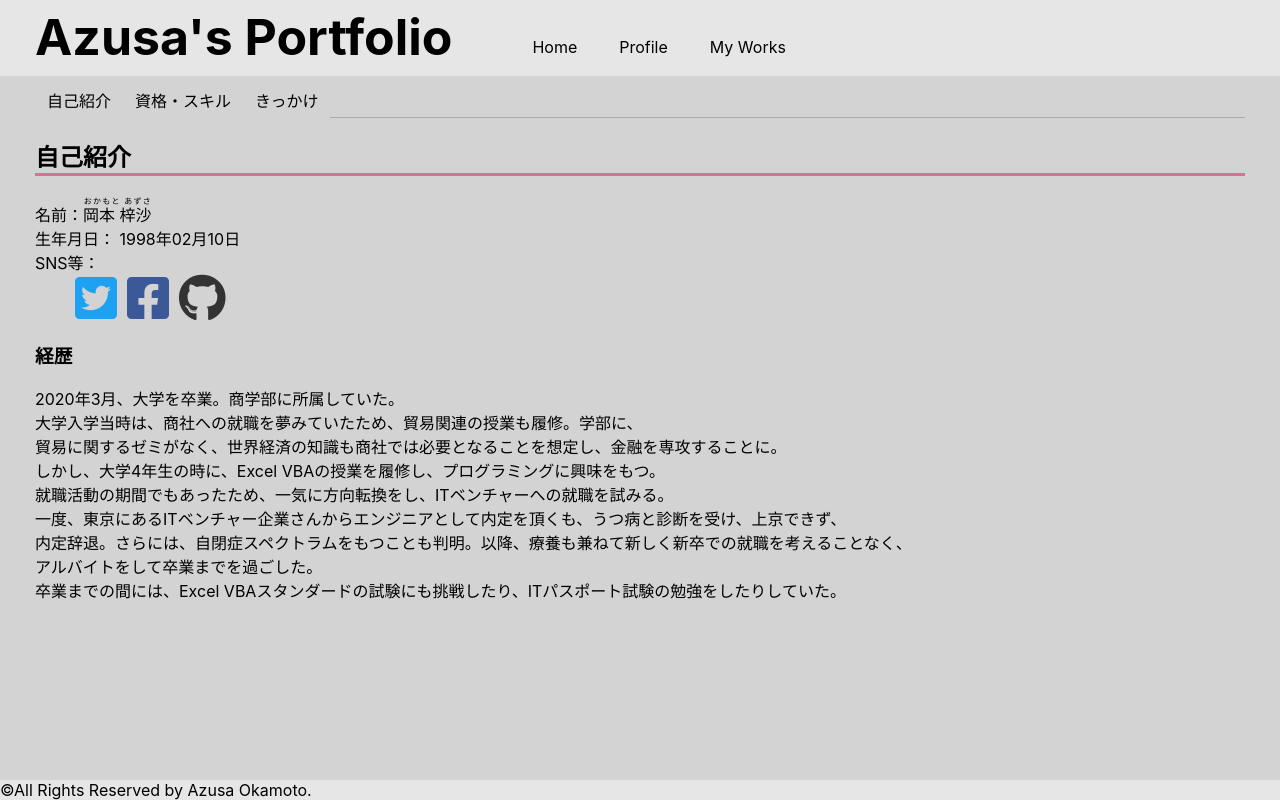
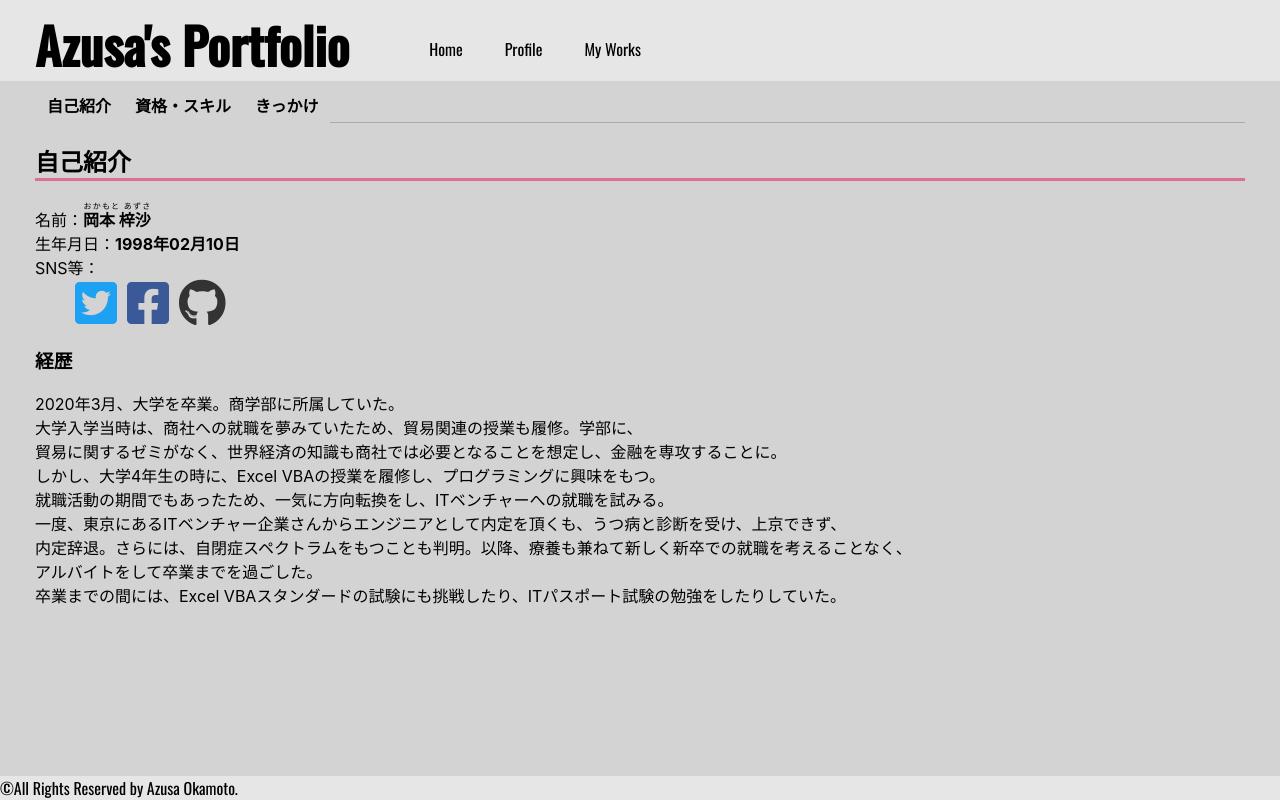
Before and after one commit to azufb/Portfolio, a React (Create React App) app in the folder portfolio/: page / in a window 1280 px wide. Both pictures are taken after a click on the tab "Profile". Built offline with nearby package versions, Linux system fonts and the light colour scheme.

Commit message:
google fontsを導入し、フォントを変更

```diff
--- a/portfolio/public/index.html
+++ b/portfolio/public/index.html
@@ -5,6 +5,7 @@
     <link rel="icon" href="%PUBLIC_URL%/favicon.ico" />
     <meta name="viewport" content="width=device-width, initial-scale=1" />
     <link rel="stylesheet" href="https://use.fontawesome.com/releases/v5.14.0/css/all.css" integrity="sha384-HzLeBuhoNPvSl5KYnjx0BT+WB0QEEqLprO+NBkkk5gbc67FTaL7XIGa2w1L0Xbgc" crossorigin="anonymous">
+    <link href="https://fonts.googleapis.com/css2?family=Oswald:wght@400;500&display=swap" rel="stylesheet">
     <meta name="theme-color" content="#000000" />
     <meta
       name="description"
--- a/portfolio/src/components/profile.js
+++ b/portfolio/src/components/profile.js
@@ -13,14 +13,14 @@ class Profile extends Component {
             <h2>自己紹介</h2>
             <span>名前：
                 <ruby>
-                    <rb>岡本 梓沙</rb>
+                    <rb className="myName">岡本 梓沙</rb>
                     <rp>(</rp>
                     <rt>おかもと あずさ</rt>
                     <rp>)</rp>
                 </ruby>
             </span><br></br>
             <span>生年月日：
-                1998年02月10日
+                <span className="myBirthday">1998年02月10日</span>
             </span><br></br>
             <span>SNS等：<br></br>
                 <a className="twitterIcon" href="https://twitter.com/azu_proglove" target="_blank" rel="noopener noreferrer"><i className="fab fa-twitter-square fa-3x" style={this.twitterLinkStyle}></i></a>
--- a/portfolio/src/index.css
+++ b/portfolio/src/index.css
@@ -24,5 +24,5 @@ footer {
 .copyright {
   margin-bottom: 0px;
   background-color: #e6e6e6;
-
+  font-family: 'Oswald', sans-serif;
 }
--- a/portfolio/src/main.js
+++ b/portfolio/src/main.js
@@ -17,17 +17,22 @@ class Main extends Component {
     mainTabStyle = {
         border: "none",
         paddingLeft: "30px",
-        backgroundColor: "#e6e6e6"
+        backgroundColor: "#e6e6e6",
+        fontFamily: "'Oswald', sans-serif"
     };
 
     tabStyle = {
         height: "24px",
         border: "0px",
-        backgroundColor: "#d3d3d3"
+        backgroundColor: "#d3d3d3",
+        fontFamily: "sans-serif",
+        fontWeight: "bold"
     };
 
     tabStyle2 = {
-        backgroundColor: "#d3d3d3"
+        backgroundColor: "#d3d3d3",
+        fontFamily: "sans-serif",
+        fontWeight: "bold"
     }
 
     render() {
--- a/portfolio/src/style.css
+++ b/portfolio/src/style.css
@@ -10,6 +10,7 @@ h1 {
     padding-left: 35px;
     text-align: center;
     font-size: 50px;
+    font-family: 'Oswald', sans-serif;
     cursor: pointer;
 }
 
@@ -46,6 +47,14 @@ th, td {
     cursor: pointer;
 }
 
+.myName {
+    font-weight: bold;
+}
+
+.myBirthday {
+    font-weight: bold;
+}
+
 /* snsアイコンの設定 */
 .twitterIcon:link, .twitterIcon:visited,
 .twitterIcon:hover, .twitterIcon:active {
```
Also changed, not shown: 1 other file (tests, documents, lock files or other folders).
